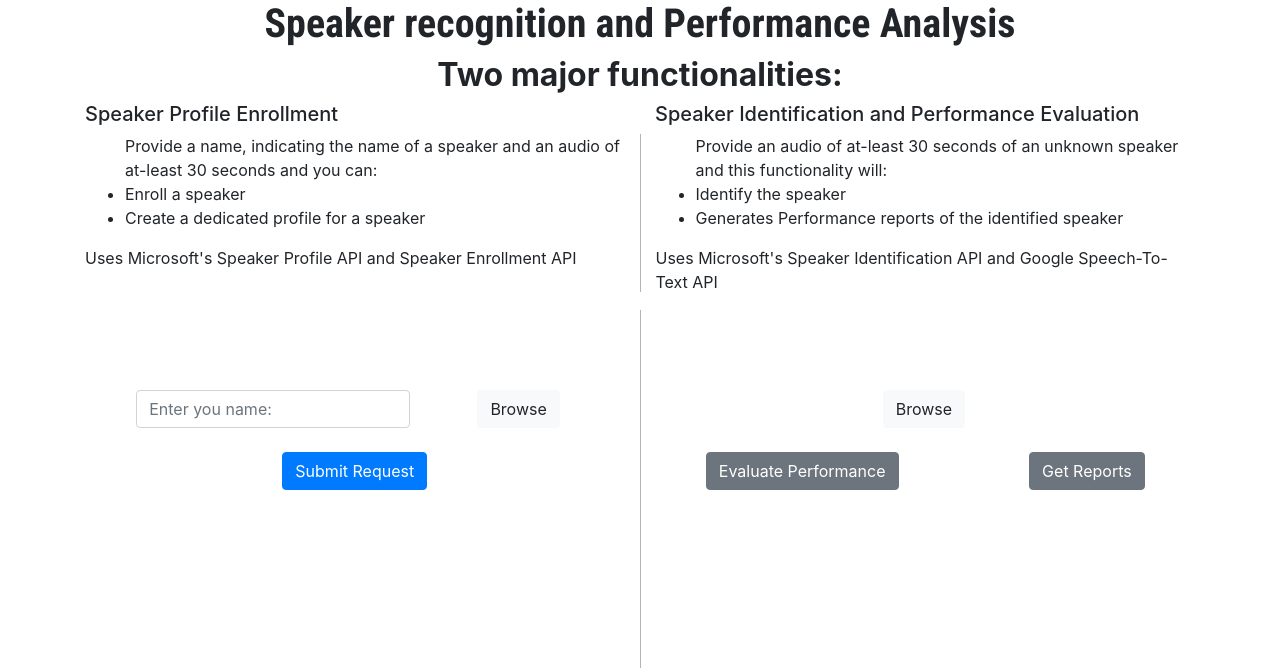
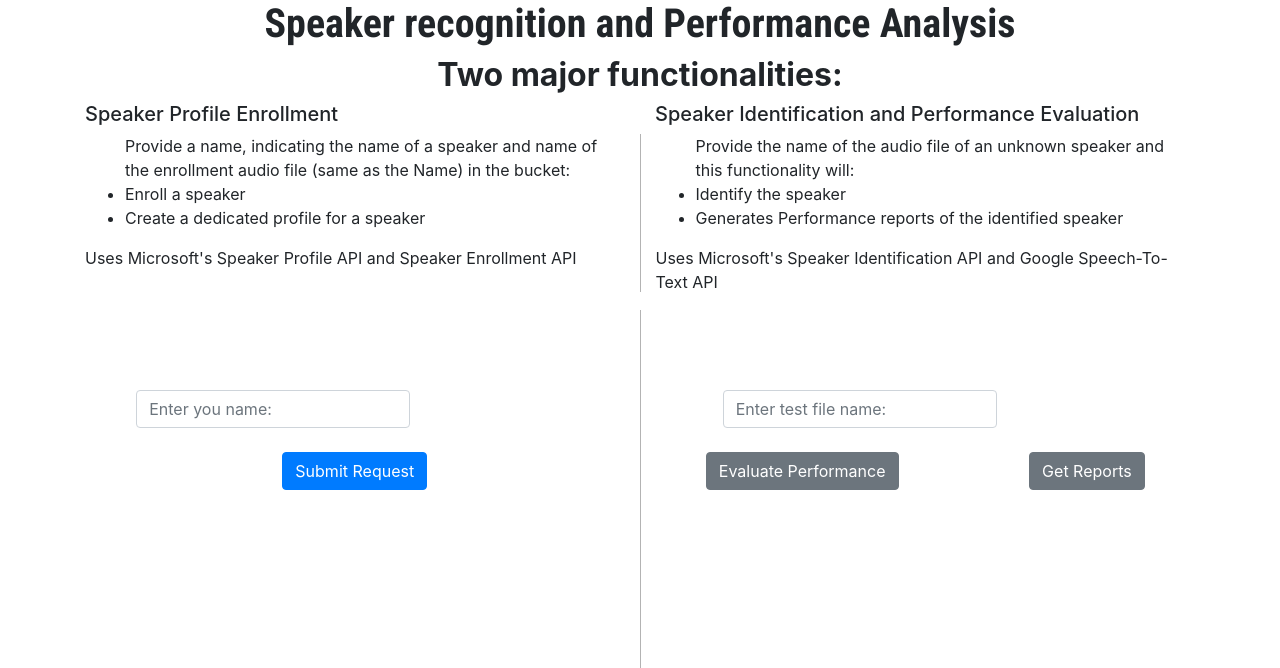
Before and after one commit to harshaltrivedi10/ccProject2, a Python web app: template templates/index.html in a window 1280 px wide. Shown: the top 668 px of the page. Run offline with Jinja, Linux system fonts and the light colour scheme; the template is opened without the code that fills it, so the values that code supplies are empty.

Commit message:
Last Integration 1

```diff
--- a/static/js/index.js
+++ b/static/js/index.js
@@ -1,7 +1,6 @@
-const submitRequest = (fileName, userName, host) => {
+const submitRequest = (fileName, userName) => {
 
-    var request = new XMLHttpRequest()
-    console.log(host)
+    var request = new XMLHttpRequest();
     request.open('POST', '/uploadFile?fileName='+fileName+'&userName='+userName, true)
     request.onload = function() {
         var data = JSON.parse(this.response);
--- a/templates/index.html
+++ b/templates/index.html
@@ -45,7 +45,7 @@
             <div class="row">
                 <div class="col">
                     <ul class = "ulTextAlign">
-                        Provide a name, indicating the name of a speaker and an audio of at-least 30 seconds and you can:
+                        Provide a name, indicating the name of a speaker and name of the enrollment audio file (same as the Name) in the bucket:
                         <li>Enroll a speaker</li>
                         <li>Create a dedicated profile for a speaker</li>
                     </ul>
@@ -54,7 +54,7 @@
                 <div class="vline"></div>
                 <div class="col">
                     <ul class = "ulTextAlign">
-                        Provide an audio of at-least 30 seconds of an unknown speaker and this functionality will:
+                        Provide the name of the audio file of an unknown speaker and this functionality will:
                         <li>Identify the speaker</li>
                         <li>Generates Performance reports of the identified speaker</li>
                     </ul>
@@ -74,11 +74,13 @@
                                    id="userName"
                                    placeholder="Enter you name:">
                         </div>
+
                         <div class="form-group mx-sm-3 mb-2">
-                            <label class="btn btn-light"
-                                   style = "margin-top: 5em; width: 100%;">
-                                Browse <input type="file" id = "enrollmentFilePicker" hidden>
-                            </label>
+
+<!--                            <label class="btn btn-light"-->
+<!--                                   style = "margin-top: 5em; width: 100%;">-->
+<!--                                Browse <input type="file" id = "enrollmentFilePicker" hidden>-->
+<!--                            </label>-->
                         </div>
                     </form>
                     <div class="row">
@@ -93,10 +95,17 @@
                 <div id="right" class="col">
                     <form class="form-inline">
                         <div class="form-group mx-sm-3 mb-2">
-                            <label class="btn btn-light"
-                                   style = "margin-top: 5em; margin-left: 13.2em; margin-right: 13.2em; width: 100%;">
-                                Browse <input type="file" id = "identificationFilePicker" hidden>
-                            </label>
+                            <label for="testFileName"
+                                   class="sr-only">Name: </label>
+                            <input class="form-control"
+                                   type="text"
+                                   style="margin-top: 5em; margin-left:3.2em; margin-right:3.2em"
+                                   id="testFileName"
+                                   placeholder="Enter test file name:">
+<!--                            <label class="btn btn-light"-->
+<!--                                   style = "margin-top: 5em; margin-left: 13.2em; margin-right: 13.2em; width: 100%;">-->
+<!--                                Browse <input type="file" id = "identificationFilePicker" hidden>-->
+<!--                            </label>-->
                         </div>
                     </form>
                     <div class="row" style="align-content: center;">
@@ -118,56 +127,56 @@
         <script type="text/javascript">
             window.onload = () => {
                 document.querySelector('#userName').value = "";
-                document.querySelector('#enrollmentFilePicker').value = null;
-                document.querySelector('#identificationFilePicker').value = null;
-                console.log(document.querySelector('#enrollmentFilePicker').value);
-                console.log(document.querySelector('#userName').value);
+                // document.querySelector('#enrollmentFilePicker').value = null;
+                // document.querySelector('#identificationFilePicker').value = null;
+                // console.log(document.querySelector('#enrollmentFilePicker').value);
+                // console.log(document.querySelector('#userName').value);
             }
 
             function onSubmitProfileAndEnrollClick() {
-                console.log(document.querySelector('#enrollmentFilePicker').value);
+                // console.log(document.querySelector('#enrollmentFilePicker').value);
                 console.log(document.querySelector('#userName').value);
-                if (document.querySelector("#userName").value == "" || document.querySelector('#enrollmentFilePicker').value == "") {
-                    alert("You either did not select a file or did not enter a name, please try again!");
+                if (document.querySelector("#userName").value == "") {
+                    alert("You did not enter a name, please try again!");
                     location.reload();
                 }
                 else {
                     let userName = document.querySelector("#userName").value;
-                    let filePicker = document.querySelector('#enrollmentFilePicker');
-                    let fileName = filePicker.value;
+                    // let filePicker = document.querySelector('#enrollmentFilePicker');
+                    let fileName = userName+'.wav';
 
-                    if (fileName.substring(3,11) === 'fakepath') {
-                        fileName = fileName.substring(12);
-                    }
-                    var host = window.location.host
-                    console.log(host)
-                    submitRequest(fileName, userName, host);
+                    // if (fileName.substring(3,11) === 'fakepath') {
+                    //     fileName = fileName.substring(12);
+                    // }
+                    // var host = window.location.host
+                    // console.log(host)
+                    submitRequest(fileName, userName);
                 }
             }
 
             function onGetPerformanceEvaluationClick() {
-                if (document.querySelector('#identificationFilePicker').value == "") {
-                    alert("You did not select a file for generating performance report, please try again!");
+                if (document.querySelector('#testFileName').value == "") {
+                    alert("You did not enter the name of the test file, please try again!");
                     location.reload();
                 }
                 else {
-                    let filePicker = document.querySelector('#identificationFilePicker');
-                    let fileName = filePicker.value;
+                    let filePicker = document.querySelector('#identificationFilePicker').value;
+                    let fileName = filePicker+'.wav';
 
-                    if (fileName.substring(3,11) === 'fakepath') {
-                        fileName = fileName.substring(12);
-                    }
-                    var host = window.location.host
-                    console.log(host)
-                    identifyAndGeneratePerformanceReport(fileName, host);
+                    // if (fileName.substring(3,11) === 'fakepath') {
+                    //     fileName = fileName.substring(12);
+                    // }
+                    // var host = window.location.host
+                    // console.log(host)
+                    identifyAndGeneratePerformanceReport(fileName);
                 }
 
             }
 
             function generateReport() {
-                var host = window.location.host
-                console.log(host)
-                generateAndDownloadReport(host)
+                // var host = window.location.host
+                // console.log(host)
+                generateAndDownloadReport();
             }
         </script>
     </body>
```
Also changed, not shown: main.py (+12 -4 lines).
